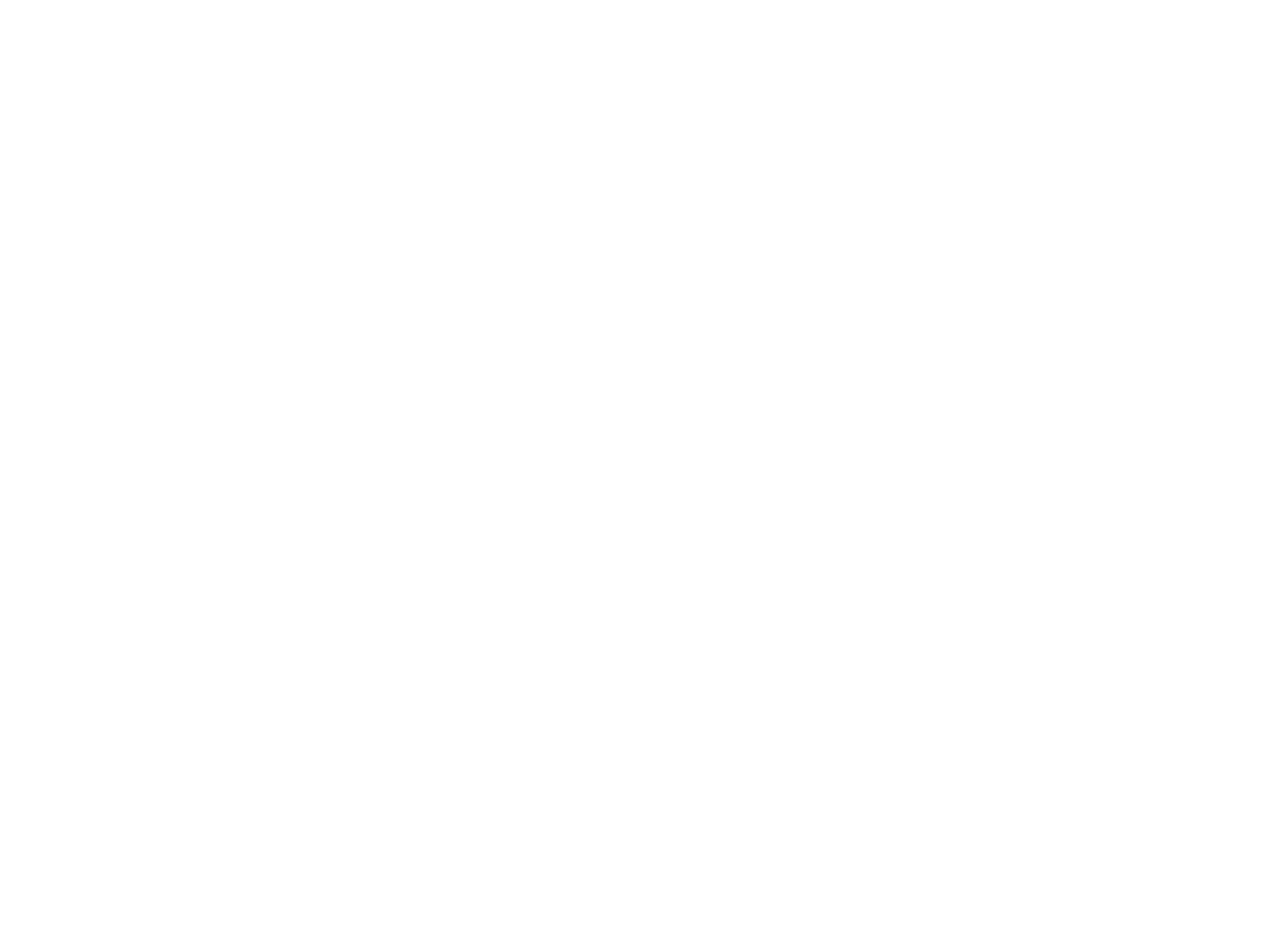
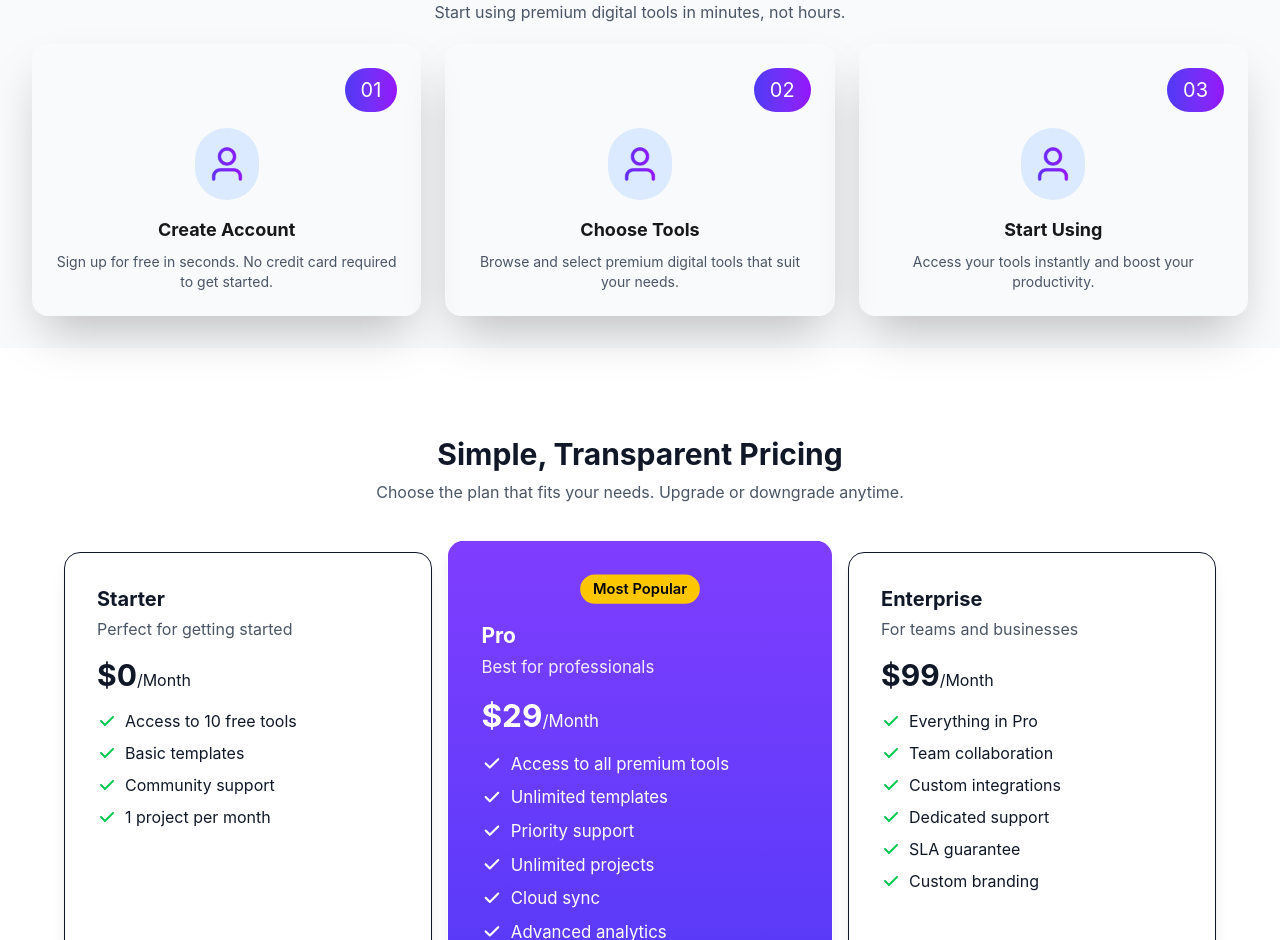
Before and after one commit to Shohan11369/digiTools-platform-assignment-06, a React (Vite) app: page / in a window 1280 px wide. Shown: the part 1860-2800 px from the top of the page. Before the commit the page ends 1768 px from the top, so only its background shows below. Built offline with nearby package versions, Linux system fonts and the light colour scheme.

Commit message:
now finished steps part

```diff
--- a/src/App.jsx
+++ b/src/App.jsx
@@ -6,6 +6,9 @@
 import Models from "./components/Models/Models";
 
 import Navbar from "./components/Navbar/Navbar";
+import Steps from "./components/Steps/Steps";
+import PricingSection from "./components/PricingSection/PricingSection";
+import Transform from "./components/Transform/Transform";
 
 const getModels = async () => {
   const res = await fetch("/data.json");
@@ -62,6 +65,13 @@
       ) : (
         <Cart  carts={carts} setCarts={setCarts}/>
       )}
+
+      {/* steps */}
+      <Steps/>
+
+      <PricingSection/>
+
+      <Transform/>
     </>
   );
 }
--- /dev/null
+++ b/src/components/PricingSection/PricingSection.jsx
@@ -0,0 +1,129 @@
+import React from "react";
+
+const pricingPlans = [
+  {
+    id: 1,
+    name: "Starter",
+    description: "Perfect for getting started",
+    price: 0,
+    period: "Month",
+    features: [
+      "Access to 10 free tools",
+      "Basic templates",
+      "Community support",
+      "1 project per month",
+    ],
+    btnText: "Get Started Free",
+    highlighted: false,
+  },
+  {
+    id: 2,
+    name: "Pro",
+    description: "Best for professionals",
+    price: 29,
+    period: "Month",
+    features: [
+      "Access to all premium tools",
+      "Unlimited templates",
+      "Priority support",
+      "Unlimited projects",
+      "Cloud sync",
+      "Advanced analytics",
+    ],
+    btnText: "Start Pro Trial",
+    highlighted: true, // Most Popular
+  },
+  {
+    id: 3,
+    name: "Enterprise",
+    description: "For teams and businesses",
+    price: 99,
+    period: "Month",
+    features: [
+      "Everything in Pro",
+      "Team collaboration",
+      "Custom integrations",
+      "Dedicated support",
+      "SLA guarantee",
+      "Custom branding",
+    ],
+    btnText: "Contact Sales",
+    highlighted: false,
+  },
+];
+
+const PricingSection = () => {
+  return (
+    <div className="py-16 px-4 md:px-16 bg-white text-gray-900">
+      <div className="text-center mb-12">
+        <h2 className="text-3xl font-bold mb-2">Simple, Transparent Pricing</h2>
+        <p className="text-gray-600">Choose the plan that fits your needs. Upgrade or downgrade anytime.</p>
+      </div>
+
+      <div className="grid grid-cols-1 md:grid-cols-3 gap-6">
+        {pricingPlans.map((plan) => (
+          <div
+            key={plan.id}
+            className={`border rounded-2xl p-8 flex flex-col justify-between shadow-lg ${
+              plan.highlighted
+                ? "bg-linear-to-b from-[#7F3DFF] to-[#4F39F6] text-white transform scale-105"
+                : "bg-white"
+            }`}
+          >
+            {/* Highlight badge */}
+            {plan.highlighted && (
+              <span className="bg-yellow-400 text-black px-3 py-1 rounded-full text-sm font-semibold self-center mb-4">
+                Most Popular
+              </span>
+            )}
+
+            <div>
+              <h3 className="text-xl font-bold mb-1">{plan.name}</h3>
+              <p className={`${plan.highlighted ? "text-white/90" : "text-gray-600"} mb-4`}>
+                {plan.description}
+              </p>
+
+              <div className="text-3xl font-bold mb-4">
+                ${plan.price}
+                <span className="text-base font-normal">/{plan.period}</span>
+              </div>
+
+              <ul className="space-y-2 mb-6">
+                {plan.features.map((feature, index) => (
+                  <li key={index} className="flex items-center gap-2">
+                    <svg
+                      className={`w-5 h-5 shrink-0 ${
+                        plan.highlighted ? "text-white" : "text-green-500"
+                      }`}
+                      fill="currentColor"
+                      viewBox="0 0 20 20"
+                    >
+                      <path
+                        fillRule="evenodd"
+                        d="M16.707 5.293a1 1 0 00-1.414 0L8 12.586l-3.293-3.293a1 1 0 00-1.414 1.414l4 4a1 1 0 001.414 0l8-8a1 1 0 000-1.414z"
+                        clipRule="evenodd"
+                      />
+                    </svg>
+                    <span>{feature}</span>
+                  </li>
+                ))}
+              </ul>
+            </div>
+
+            <button
+              className={`w-full py-3 rounded-xl font-bold ${
+                plan.highlighted
+                  ? "bg-white text-[#4F39F6] hover:bg-white/90"
+                  : "bg-linear-to-r from-[#4F39F6] to-[#9514FA] text-white hover:opacity-90"
+              }`}
+            >
+              {plan.btnText}
+            </button>
+          </div>
+        ))}
+      </div>
+    </div>
+  );
+};
+
+export default PricingSection;
--- /dev/null
+++ b/src/components/Steps/Steps.jsx
@@ -0,0 +1,74 @@
+import React from "react";
+import UserImg from "../../assets/user.png";
+
+const Steps = () => {
+  const stepData = [
+    {
+      id: 1,
+      title: "Create Account",
+      description:
+        "Sign up for free in seconds. No credit card required to get started.",
+      img: UserImg,
+    },
+    {
+      id: 2,
+      title: "Choose Tools",
+      description:
+        "Browse and select premium digital tools that suit your needs.",
+      img: UserImg,
+    },
+    {
+      id: 3,
+      title: "Start Using",
+      description: "Access your tools instantly and boost your productivity.",
+      img: UserImg,
+    },
+  ];
+
+  return (
+    <div className="bg-[#F9FAFC]">
+      <div className="space-y-4 mb-6 mt-7 container mx-auto p-8 ">
+        {/* Heading */}
+        <div className="text-center mb-5 mt-4">
+          <h2 className="text-xl md:text-2xl font-bold">
+            Get Started in 3 Steps
+          </h2>
+          <p className="text-gray-600">
+            Start using premium digital tools in minutes, not hours.
+          </p>
+        </div>
+
+        {/* Steps Grid */}
+        <div className="grid grid-cols-1 md:grid-cols-2 lg:grid-cols-3 gap-6">
+          {stepData.map((step, index) => (
+            <div
+              key={step.id}
+              className=" p-6 shadow-2xl rounded-2xl flex flex-col items-center space-y-4"
+            >
+              <div className="w-full flex justify-end">
+                <button className="text-xl bg-linear-to-r from-[#4F39F6] to-[#9514FA] rounded-full px-4 py-2 text-white">
+                  0{index + 1}
+                </button>
+              </div>
+
+              <div className="w-16 h-18 bg-blue-100 p-3 rounded-full">
+                <img
+                  src={step.img}
+                  alt={step.title}
+                  className="w-full h-full object-contain"
+                />
+              </div>
+
+              <div className="text-center space-y-2">
+                <h3 className="font-bold text-lg">{step.title}</h3>
+                <p className="text-gray-600 text-sm">{step.description}</p>
+              </div>
+            </div>
+          ))}
+        </div>
+      </div>
+    </div>
+  );
+};
+
+export default Steps;
--- /dev/null
+++ b/src/components/Transform/Transform.jsx
@@ -0,0 +1,11 @@
+import React from 'react';
+
+const Transform = () => {
+    return (
+        <div>
+            Transform
+        </div>
+    );
+};
+
+export default Transform;
```
